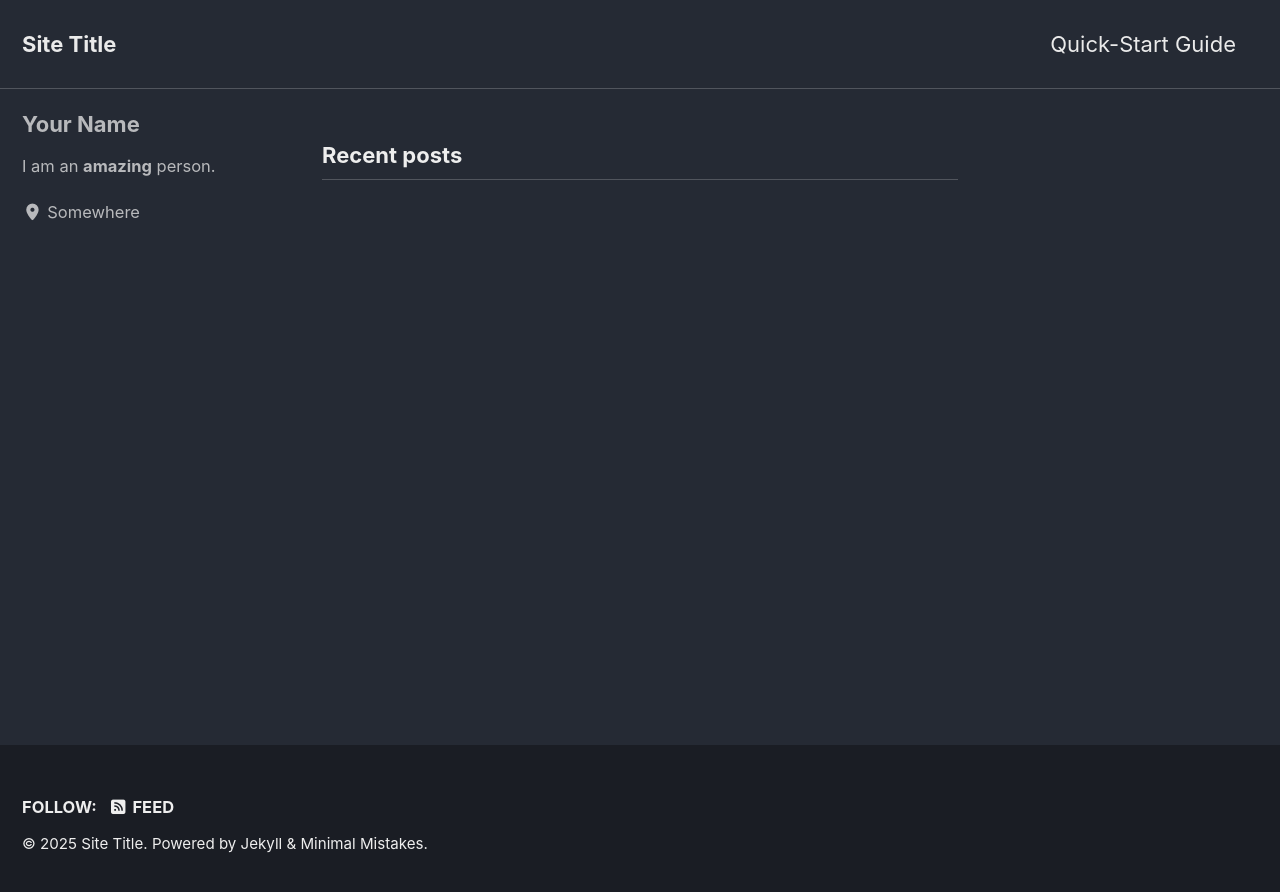
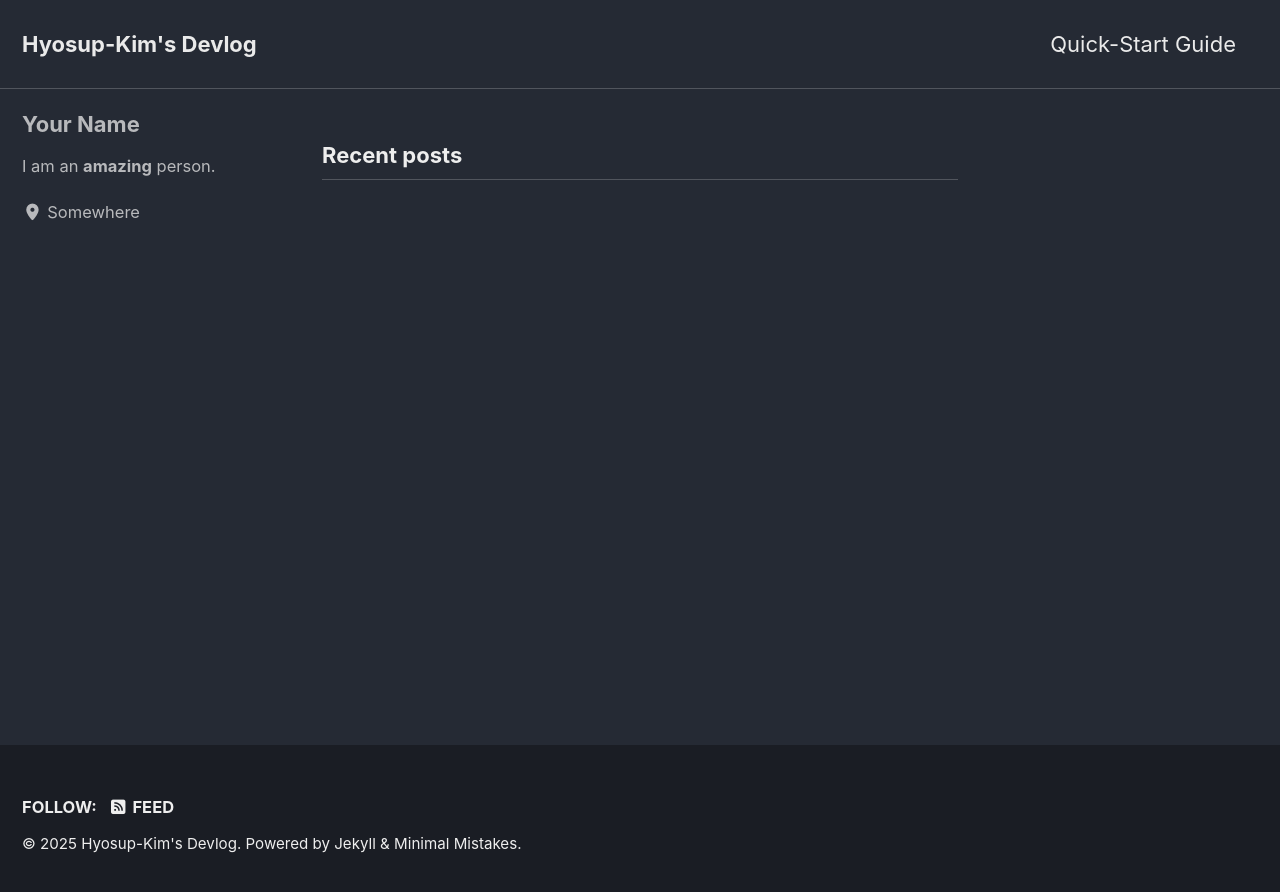
Before and after one commit to Hyosup-Kim/Hyosup-Kim-Devlog, a Jekyll site: the page built from index.html, in a window 1280 px wide. Shown: the top 892 px of the page. Built offline with Jekyll 4.4.1, drawn with Linux system fonts in a browser that asks for light colours; cached includes are drawn as plain includes; the list of posts is cut into pages by our own code.

Commit message:
Updated: 2025-06-11 14:34:13

```diff
--- a/_config.yml
+++ b/_config.yml
@@ -17,7 +17,7 @@ minimal_mistakes_skin    : "dark" # "default" "air", "aqua", "contrast", "dark",
 # Site Settings
 locale                   : "en-US"
 rtl                      : # true, false (default) # turns direction of the page into right to left for RTL languages
-title                    : "Site Title"
+title                    : "Hyosup-Kim's Devlog"
 title_separator          : "-"
 subtitle                 : # site tagline that appears below site title in masthead
 name                     : "Your Name"
```
